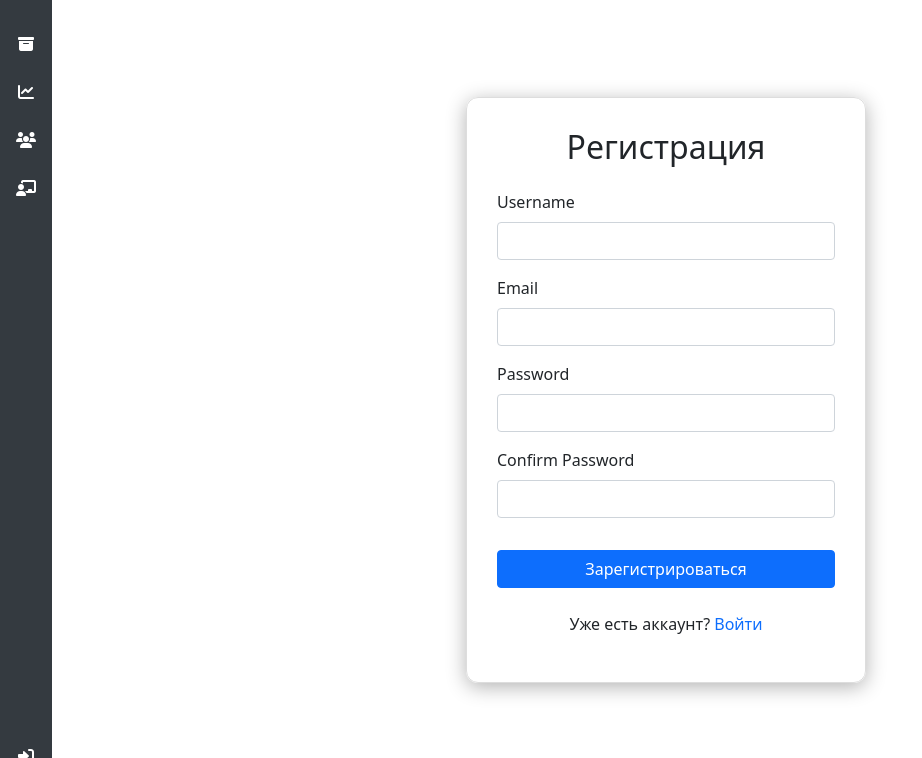
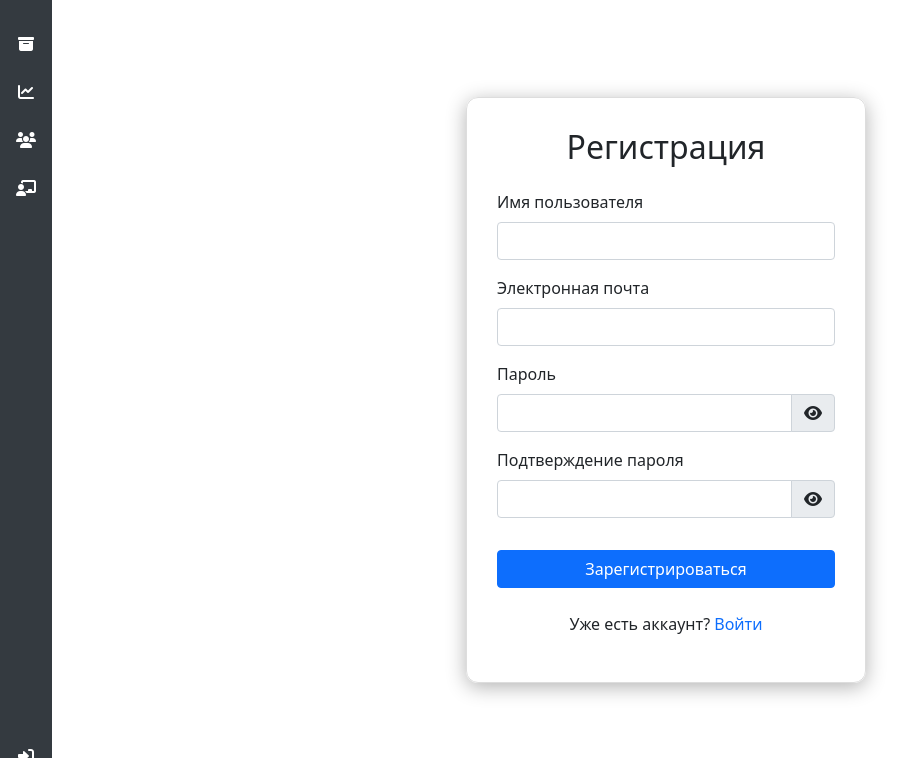
Before and after one commit to And-ilab/ChatBot, a Django app: page /authentication/register/ in a window 1280 px wide. Shown: the top 758 px of the page, without its empty margins (0-922 px from the left). Run offline with Django 5.2, Linux system fonts and the light colour scheme; some libraries are stand-ins or nearby versions.

Commit message:
add check password(register)

```diff
--- a/app/authentication/forms.py
+++ b/app/authentication/forms.py
@@ -4,12 +4,16 @@ from django.contrib.auth.forms import AuthenticationForm
 
 
 class UserRegistrationForm(forms.ModelForm):
-    password = forms.CharField(label='Password', widget=forms.PasswordInput())
-    password_confirm = forms.CharField(label='Confirm Password', widget=forms.PasswordInput())
+    password = forms.CharField(label='Пароль', widget=forms.PasswordInput())
+    password_confirm = forms.CharField(label='Подтверждение пароля', widget=forms.PasswordInput())
 
     class Meta:
         model = User
         fields = ['username', 'email', 'password', 'password_confirm']
+        labels = {
+            'username': 'Имя пользователя',
+            'email': 'Электронная почта',
+        }
 
     def clean(self):
         cleaned_data = super().clean()
@@ -27,8 +31,8 @@ class UserRegistrationForm(forms.ModelForm):
         return user
 
 class CustomUserLoginForm(forms.Form):
-    username = forms.CharField(label='Username or Email', max_length=254)
-    password = forms.CharField(label='Password', widget=forms.PasswordInput)
+    username = forms.CharField(label='Имя пользователя или email', max_length=254)
+    password = forms.CharField(label='Пароль', widget=forms.PasswordInput)
 
     def clean(self):
         cleaned_data = super().clean()
@@ -41,5 +45,5 @@ class CustomUserLoginForm(forms.Form):
         return cleaned_data
 
 class UserLoginForm(AuthenticationForm):
-    username = forms.CharField(label='username')
-    password = forms.CharField(label='password', widget=forms.PasswordInput)
+    username = forms.CharField(label='Имя пользователя')
+    password = forms.CharField(label='Пароль', widget=forms.PasswordInput)
--- a/app/authentication/templates/authentication/login.html
+++ b/app/authentication/templates/authentication/login.html
@@ -8,11 +8,6 @@
 <div class="d-flex justify-content-center align-items-center" style="height: 100vh;">
     <div class="form-container"
          style="max-width: 600px; padding: 30px; background-color: rgba(255, 255, 255, 0.9); border-radius: 12px; box-shadow: 0 4px 20px rgba(0, 0, 0, 0.3);">
-        {% for message in messages %}
-        <div class="alert alert-{{ message.tags }}">
-            {{ message }}
-        </div>
-        {% endfor %}
         <h2 class="text-center mb-4">Вход</h2>
         <form method="post">
             {% csrf_token %}
--- a/app/authentication/templates/authentication/register.html
+++ b/app/authentication/templates/authentication/register.html
@@ -18,11 +18,21 @@
                 </div>
                 <div class="form-group mb-3">
                     <label for="{{ form.password.id_for_label }}" class="form-label">{{ form.password.label }}</label>
-                    {{ form.password|add_class:"form-control" }}
+                    <div class="input-group">
+                        {{ form.password|add_class:"form-control" }}
+                        <span class="input-group-text" id="togglePassword" style="cursor: pointer;">
+                            <i class="fa fa-eye" id="eyeIcon"></i>
+                        </span>
+                    </div>
                 </div>
                 <div class="form-group mb-3">
                     <label for="{{ form.password_confirm.id_for_label }}" class="form-label">{{ form.password_confirm.label }}</label>
-                    {{ form.password_confirm|add_class:"form-control" }}
+                    <div class="input-group">
+                        {{ form.password_confirm|add_class:"form-control" }}
+                        <span class="input-group-text" id="togglePasswordConfirm" style="cursor: pointer;">
+                            <i class="fa fa-eye" id="eyeIconConfirm"></i>
+                        </span>
+                    </div>
                 </div>
                 <div class="text-center">
                     <button type="submit" class="btn btn-primary mt-3" style="width: 100%;">Зарегистрироваться</button>
@@ -33,4 +43,26 @@
             </div>
         </div>
     </div>
+
+    <script>
+        document.addEventListener('DOMContentLoaded', function() {
+            const togglePassword = document.getElementById('togglePassword');
+            const passwordInput = document.getElementById('{{ form.password.id_for_label }}');
+
+            togglePassword.addEventListener('click', function() {
+                const type = passwordInput.getAttribute('type') === 'password' ? 'text' : 'password';
+                passwordInput.setAttribute('type', type);
+                this.querySelector('i').classList.toggle('fa-eye-slash');
+            });
+
+            const togglePasswordConfirm = document.getElementById('togglePasswordConfirm');
+            const passwordConfirmInput = document.getElementById('{{ form.password_confirm.id_for_label }}');
+
+            togglePasswordConfirm.addEventListener('click', function() {
+                const type = passwordConfirmInput.getAttribute('type') === 'password' ? 'text' : 'password';
+                passwordConfirmInput.setAttribute('type', type);
+                this.querySelector('i').classList.toggle('fa-eye-slash');
+            });
+        });
+    </script>
 {% endblock %}
```
